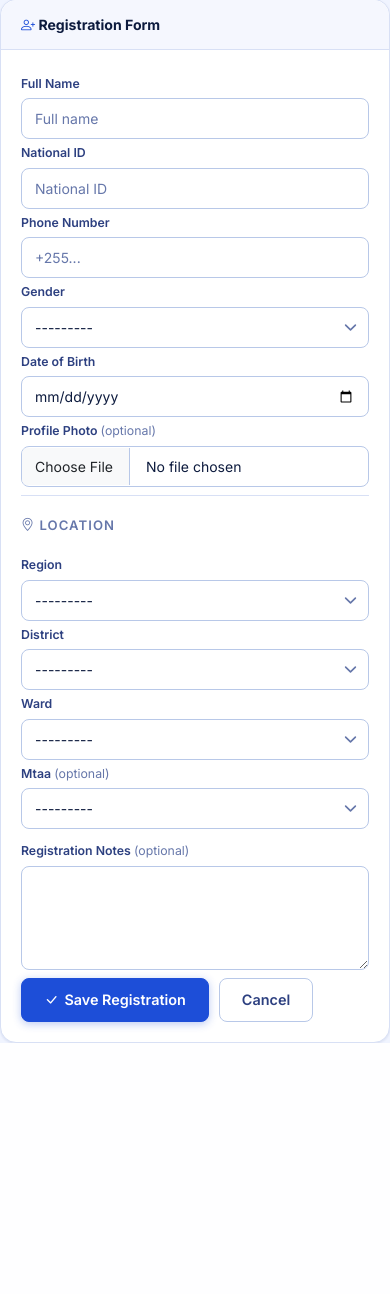
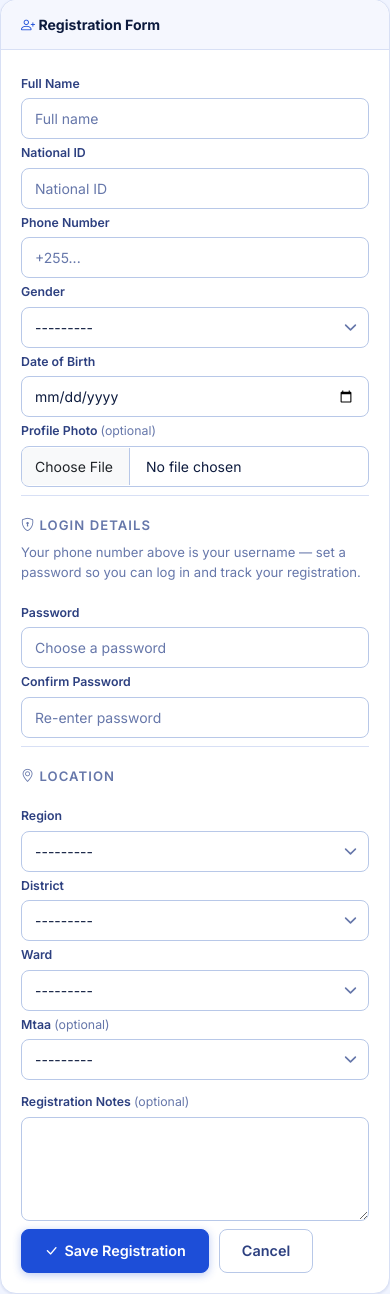
Before and after one commit to troubleman96/DCRS---DIGITAL-CITIZEN-REGISTRATION-AND-SMS-BASED-SYSTEM, a Django app: page /register/ in a window 390 px wide. Shown: the part 166-1460 px from the top of the page. Before the commit the page ends 1209 px from the top, so only its background shows below. Run offline with Django 5.2, Linux system fonts and the light colour scheme; data that the repository does not hold is empty.

Commit message:
Create and auto-login a citizen account at registration time
Public registration previously only created the Citizen profile record
— there was no way for a citizen to actually log in unless staff
manually created and linked a User account for them afterward.

CitizenRegistrationForm now collects a password (validated with
Django's standard password validators + a match check), and
CitizenRegistrationView creates a linked User (username = phone
number, role=CITIZEN) alongside the Citizen record and logs them in
immediately, landing on their portal so they can track approval
status right away — even while still PENDING.

Also fixes the registration page's Cancel link, which pointed at a
staff-only page (citizens:list) for a public, unauthenticated form.

Co-Authored-By: Claude Sonnet 5 <noreply@anthropic.com>

```diff
--- a/apps/citizens/forms.py
+++ b/apps/citizens/forms.py
@@ -1,4 +1,6 @@
 from django import forms
+from django.contrib.auth import get_user_model
+from django.contrib.auth.password_validation import validate_password
 
 from .models import Citizen
 
@@ -9,6 +11,18 @@ _SEL_LG  = {"class": "form-select form-select-lg"}
 
 
 class CitizenRegistrationForm(forms.ModelForm):
+    """Creates the Citizen profile AND the linked login account in one step — the citizen can
+    log in and use their portal immediately, even while their registration is still PENDING."""
+
+    password1 = forms.CharField(
+        label="Password",
+        widget=forms.PasswordInput(attrs={**_CTRL_LG, "placeholder": "Choose a password"}),
+    )
+    password2 = forms.CharField(
+        label="Confirm Password",
+        widget=forms.PasswordInput(attrs={**_CTRL_LG, "placeholder": "Re-enter password"}),
+    )
+
     class Meta:
         model = Citizen
         exclude = ("citizen_id", "user", "status", "rejection_reason", "created_at", "updated_at")
@@ -25,6 +39,21 @@ class CitizenRegistrationForm(forms.ModelForm):
             "profile_photo":       forms.ClearableFileInput(attrs=_CTRL_LG),
             "registration_notes":  forms.Textarea(attrs={**_CTRL, "rows": 4}),
         }
+
+    def clean_phone_number(self):
+        phone_number = self.cleaned_data["phone_number"]
+        if get_user_model().objects.filter(username=phone_number).exists():
+            raise forms.ValidationError("An account already exists for this phone number.")
+        return phone_number
+
+    def clean_password2(self):
+        password1 = self.cleaned_data.get("password1")
+        password2 = self.cleaned_data.get("password2")
+        if password1 and password2 and password1 != password2:
+            raise forms.ValidationError("Passwords do not match.")
+        if password2:
+            validate_password(password2)
+        return password2
 
 
 class CitizenEditForm(forms.ModelForm):
--- a/apps/citizens/views.py
+++ b/apps/citizens/views.py
@@ -1,5 +1,7 @@
 from django.apps import apps
 from django.contrib import messages
+from django.contrib.auth import get_user_model
+from django.contrib.auth import login as auth_login
 from django.contrib.auth.mixins import LoginRequiredMixin
 from django.http import Http404
 from django.shortcuts import get_object_or_404, redirect
@@ -71,7 +73,31 @@ class CitizenRegistrationView(CreateView):
     model = Citizen
     form_class = CitizenRegistrationForm
     template_name = "citizens/register.html"
-    success_url = reverse_lazy("citizens:list")
+    success_url = reverse_lazy("citizens:portal")
+
+    def form_valid(self, form):
+        response = super().form_valid(form)
+        citizen = self.object
+
+        User = get_user_model()
+        first_name, _, last_name = citizen.full_name.partition(" ")
+        user = User(
+            username=citizen.phone_number,
+            role=User.Role.CITIZEN,
+            phone_number=citizen.phone_number,
+            national_id=citizen.national_id,
+            first_name=first_name,
+            last_name=last_name,
+        )
+        user.set_password(form.cleaned_data["password2"])
+        user.save()
+
+        citizen.user = user
+        citizen.save(update_fields=["user"])
+
+        auth_login(self.request, user)
+        messages.success(self.request, "Registration submitted — you're logged in, and can track your approval status here.")
+        return response
 
 
 class CitizenListView(WardScopedQuerysetMixin, LoginRequiredMixin, ListView):
--- a/templates/citizens/register.html
+++ b/templates/citizens/register.html
@@ -55,6 +55,27 @@
 
       <div style="margin:8px 0;border-top:1px solid var(--border);padding-top:20px">
         <div style="font-size:0.82rem;font-weight:600;text-transform:uppercase;letter-spacing:0.08em;color:var(--muted);margin-bottom:16px">
+          <i class="bi bi-shield-lock"></i> Login Details
+        </div>
+        <p style="font-size:.82rem;color:var(--muted);margin-top:-8px;margin-bottom:16px">
+          Your phone number above is your username — set a password so you can log in and track your registration.
+        </p>
+        <div class="form-grid-2">
+          <div class="form-group">
+            <label class="form-label">Password</label>
+            {{ form.password1 }}
+            {% if form.password1.errors %}<div class="form-error">{{ form.password1.errors.0 }}</div>{% endif %}
+          </div>
+          <div class="form-group">
+            <label class="form-label">Confirm Password</label>
+            {{ form.password2 }}
+            {% if form.password2.errors %}<div class="form-error">{{ form.password2.errors.0 }}</div>{% endif %}
+          </div>
+        </div>
+      </div>
+
+      <div style="margin:8px 0;border-top:1px solid var(--border);padding-top:20px">
+        <div style="font-size:0.82rem;font-weight:600;text-transform:uppercase;letter-spacing:0.08em;color:var(--muted);margin-bottom:16px">
           <i class="bi bi-geo-alt"></i> Location
         </div>
         <div class="form-grid-2">
@@ -86,7 +107,7 @@
         <button class="btn btn-primary btn-lg" type="submit">
           <i class="bi bi-check-lg"></i> Save Registration
         </button>
-        <a class="btn btn-outline btn-lg" href="{% url 'citizens:list' %}">Cancel</a>
+        <a class="btn btn-outline btn-lg" href="{% url 'citizens:home' %}">Cancel</a>
       </div>
     </form>
   </div>
```
Also changed, not shown: apps/citizens/README.md.
